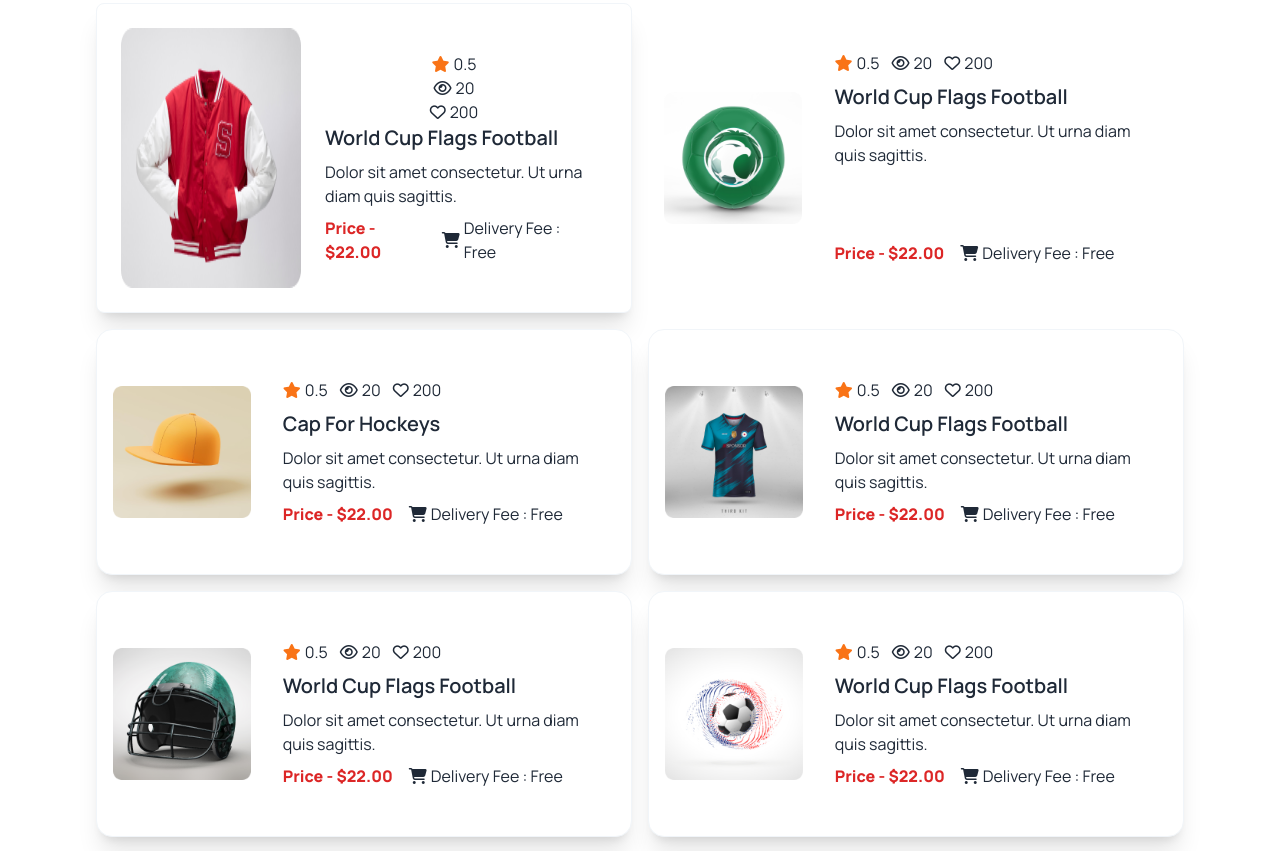
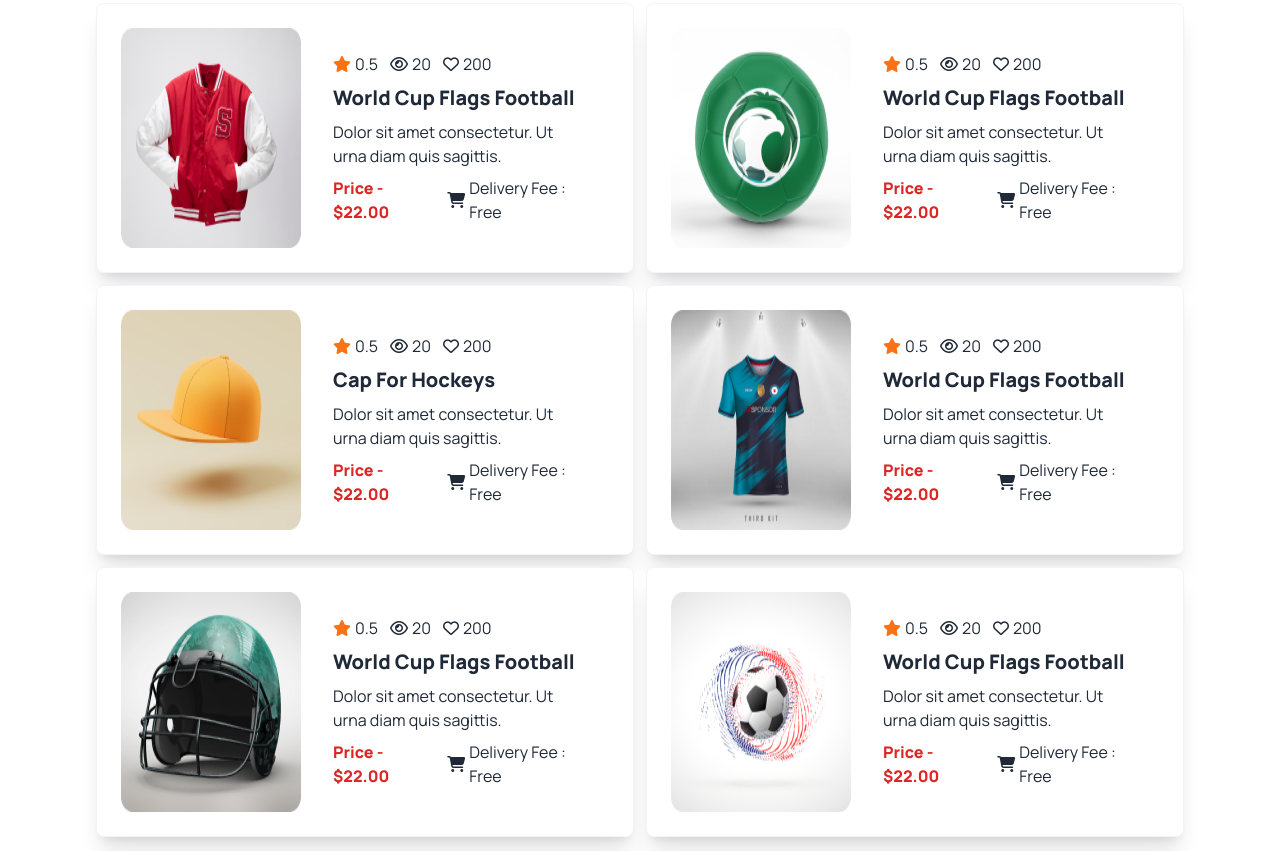
Before and after one commit to Meghla15/hockey-repo, a plain HTML site: page index.html in a window 1280 px wide. Shown: the part 2369-3220 px from the top of the page. Drawn offline with nearby package versions, Linux system fonts and the light colour scheme.

```diff
--- a/index.html
+++ b/index.html
@@ -208,12 +208,12 @@
             <h1 class="text-4xl font-extrabold text-center mb-3" >Our New Products</h1>
             <p class="text-center mb-6">You can find here our new lounched Products. Those are really awesome. You can explore our Products.</p>
             <!-- card container  -->
-           <div class="grid lg:grid-cols-2 gap-4 grid-cols-1">
+           <div class="grid lg:grid-cols-2 grid-cols-1 gap-3">
                   <!-- card-1  -->
-                  <div class="flex p-6 shadow-xl rounded-lg bg-base-100 border-[1px] border-solid border-slate-100">
+                  <div class="flex lg:flex-row flex-col gap-2 p-6 shadow-xl rounded-lg bg-base-100 border-[1px] border-solid border-slate-100">
                     <img src="./Images/5.png" alt="">
-                    <div class="p-6">
-                      <div class=" gap-3">
+                    <div class=" p-6">
+                      <div class="flex mb-2 gap-3">
                         <div class="flex gap-1 items-center justify-center">
                           <i class="text-orange-500 fa-solid fa-star"></i>
                           <p>0.5</p>
@@ -230,7 +230,7 @@
 
                       </div>
                     <div class=" space-y-2">
-                      <h2 class="card-title">World Cup Flags Football</h2>
+                      <h2 class="card-title  font-extrabold">World Cup Flags Football</h2>
                     <p>Dolor sit amet consectetur. Ut urna diam quis sagittis.</p>
                     <div class="card-actions ">
                      <div class="flex gap-4">
@@ -245,11 +245,10 @@
                     </div>
                   </div>
                   <!-- card-2  -->
-                  <div class="card card-side bg-base-100  p-4 ">
-                    <figure><img src="./Images/6.png" alt=""/></figure>
-                    <div class="card-body">
-
-                        <div class="flex gap-3">
+                  <div class="flex lg:flex-row flex-col gap-2 p-6 shadow-xl rounded-lg bg-base-100 border-[1px] border-solid border-slate-100">
+                    <img src="./Images/6.png" alt="">
+                    <div class=" p-6">
+                      <div class="flex mb-2 gap-3">
                         <div class="flex gap-1 items-center justify-center">
                           <i class="text-orange-500 fa-solid fa-star"></i>
                           <p>0.5</p>
@@ -265,7 +264,8 @@
 
 
                       </div>
-                      <h2 class="card-title">World Cup Flags Football</h2>
+                    <div class=" space-y-2">
+                      <h2 class="card-title  font-extrabold">World Cup Flags Football</h2>
                     <p>Dolor sit amet consectetur. Ut urna diam quis sagittis.</p>
                     <div class="card-actions ">
                      <div class="flex gap-4">
@@ -278,12 +278,12 @@
                     </div>
                     </div>
                     </div>
+                  </div>
                   <!-- card-3  -->
-                  <div class="card card-side bg-base-100 border-[1px] border-solid border-slate-100 p-4 shadow-xl">
-                    <figure><img src="./Images/7.png" alt=""/></figure>
-                    <div class="card-body">
-
-                        <div class="flex gap-3">
+                  <div class="flex lg:flex-row flex-col gap-2 p-6 shadow-xl rounded-lg bg-base-100 border-[1px] border-solid border-slate-100">
+                    <img src="./Images/7.png" alt="">
+                    <div class=" p-6">
+                      <div class="flex mb-2 gap-3">
                         <div class="flex gap-1 items-center justify-center">
                           <i class="text-orange-500 fa-solid fa-star"></i>
                           <p>0.5</p>
@@ -299,7 +299,8 @@
 
 
                       </div>
-                      <h2 class="card-title">Cap For Hockeys</h2>
+                    <div class=" space-y-2">
+                      <h2 class="card-title font-extrabold">Cap For Hockeys</h2>
                     <p>Dolor sit amet consectetur. Ut urna diam quis sagittis.</p>
                     <div class="card-actions ">
                      <div class="flex gap-4">
@@ -312,12 +313,12 @@
                     </div>
                     </div>
                     </div>
+                  </div>
                   <!-- card-4  -->
-                  <div class="card card-side bg-base-100 border-[1px] border-solid border-slate-100 p-4 shadow-xl">
-                    <figure><img src="./Images/8.png" alt=""/></figure>
-                    <div class="card-body">
-
-                        <div class="flex gap-3">
+                  <div class="flex lg:flex-row flex-col gap-2 p-6 shadow-xl rounded-lg bg-base-100 border-[1px] border-solid border-slate-100">
+                    <img src="./Images/8.png" alt="">
+                    <div class=" p-6">
+                      <div class="flex mb-2 gap-3">
                         <div class="flex gap-1 items-center justify-center">
                           <i class="text-orange-500 fa-solid fa-star"></i>
                           <p>0.5</p>
@@ -333,7 +334,8 @@
 
 
                       </div>
-                      <h2 class="card-title">World Cup Flags Football</h2>
+                    <div class=" space-y-2">
+                      <h2 class="card-title  font-extrabold">World Cup Flags Football</h2>
                     <p>Dolor sit amet consectetur. Ut urna diam quis sagittis.</p>
                     <div class="card-actions ">
                      <div class="flex gap-4">
@@ -346,12 +348,12 @@
                     </div>
                     </div>
                     </div>
+                  </div>
                   <!-- card-5  -->
-                  <div class="card card-side bg-base-100 border-[1px] border-solid border-slate-100 p-4 shadow-xl">
-                    <figure><img src="./Images/9.png" alt=""/></figure>
-                    <div class="card-body">
-
-                        <div class="flex gap-3">
+                  <div class="flex lg:flex-row flex-col gap-2 p-6 shadow-xl rounded-lg bg-base-100 border-[1px] border-solid border-slate-100">
+                    <img src="./Images/9.png" alt="">
+                    <div class=" p-6">
+                      <div class="flex mb-2 gap-3">
                         <div class="flex gap-1 items-center justify-center">
                           <i class="text-orange-500 fa-solid fa-star"></i>
                           <p>0.5</p>
@@ -367,7 +369,8 @@
 
 
                       </div>
-                      <h2 class="card-title">World Cup Flags Football</h2>
+                    <div class=" space-y-2">
+                      <h2 class="card-title  font-extrabold">World Cup Flags Football</h2>
                     <p>Dolor sit amet consectetur. Ut urna diam quis sagittis.</p>
                     <div class="card-actions ">
                      <div class="flex gap-4">
@@ -380,12 +383,12 @@
                     </div>
                     </div>
                     </div>
+                  </div>
                   <!-- card-6  -->
-                  <div class="card card-side bg-base-100 border-[1px] border-solid border-slate-100 p-4 shadow-xl">
-                    <figure><img src="./Images/10.png" alt=""/></figure>
-                    <div class="card-body">
-
-                        <div class="flex gap-3">
+                  <div class="flex lg:flex-row flex-col gap-2 p-6 shadow-xl rounded-lg bg-base-100 border-[1px] border-solid border-slate-100">
+                    <img src="./Images/10.png" alt="">
+                    <div class=" p-6">
+                      <div class="flex mb-2 gap-3">
                         <div class="flex gap-1 items-center justify-center">
                           <i class="text-orange-500 fa-solid fa-star"></i>
                           <p>0.5</p>
@@ -401,7 +404,9 @@
 
 
                       </div>
-                      <h2 class="card-title">World Cup Flags Football</h2>
+                    <div class=" space-y-2">
+                      <h2 class="card-title font-extrabold">World Cup Flags Football</h2>
+
                     <p>Dolor sit amet consectetur. Ut urna diam quis sagittis.</p>
                     <div class="card-actions ">
                      <div class="flex gap-4">
@@ -415,16 +420,17 @@
                     </div>
                     </div>
                   </div>
+           </div>
         </section>
         <!-- Clients Question  -->
         <section class="mt-32">
           <h1 class="text-4xl font-extrabold text-center mb-3" >Clients Question</h1>
             <p class="text-center mx-auto mb-6 w-2/3">You can find here our new lounched Products. Those are really awesome. You can explore our Products. We are here to answer your all questions.</p>
          <!-- question container  -->
-             <div class="flex gap-6 mt-10 lg:flex-row flex-col border-[1px] border-solid border-slate-100 rounded-xl lg:p-7 p-4">
+             <div class="flex justify-around mt-10 lg:flex-row flex-col border-[1px] border-solid border-slate-100 rounded-xl lg:p-7 p-4">
               <!-- img container  -->
               <div>
-                  <img src="./Images/11.png" alt="">
+                  <img  src="./Images/11.png" alt="">
               </div>
               <!-- text container  -->
               <div>
--- a/row.css
+++ b/row.css
@@ -0,0 +1,33 @@
+<div class="card card-side bg-base-100 border-[1px] border-solid border-slate-100 p-4 shadow-xl">
+                    <figure><img src="./Images/5.png" alt=""/></figure>
+                    <div class="card-body">
+
+                        <div class="flex gap-3">
+                          <div class="flex gap-1 items-center justify-center">
+                            <i class="text-orange-500 fa-solid fa-star"></i>
+                            <p>0.5</p>
+                          </div>
+                          <div class="flex gap-1 items-center justify-center">
+                            <i class="fa-regular fa-eye"></i>
+                            <p>20</p>
+                          </div>
+                          <div class="flex gap-1 items-center justify-center">
+                            <i class="fa-regular fa-heart"></i>
+                            <p>200</p>
+                          </div>
+
+
+                        </div>
+                      <h2 class="card-title">World Cup Flags Football</h2>
+                      <p>Dolor sit amet consectetur. Ut urna diam quis sagittis.</p>
+                      <div class="card-actions ">
+                       <div class="flex gap-4">
+                        <p class="text-red-600 font-extrabold">Price - $22.00</p>
+                        <div class="flex items-center gap-1">
+                          <i class="fa-solid fa-cart-shopping"></i>
+                          <p>Delivery Fee : Free</p>
+                        </div>
+                       </div>
+                      </div>
+                    </div>
+                  </div>
```
Lines whose indentation alone changed are shown as unchanged.
